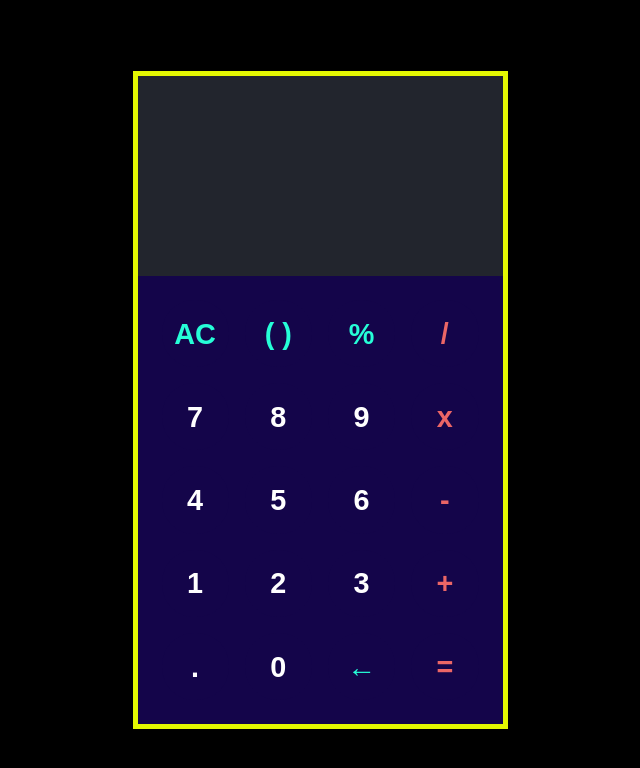
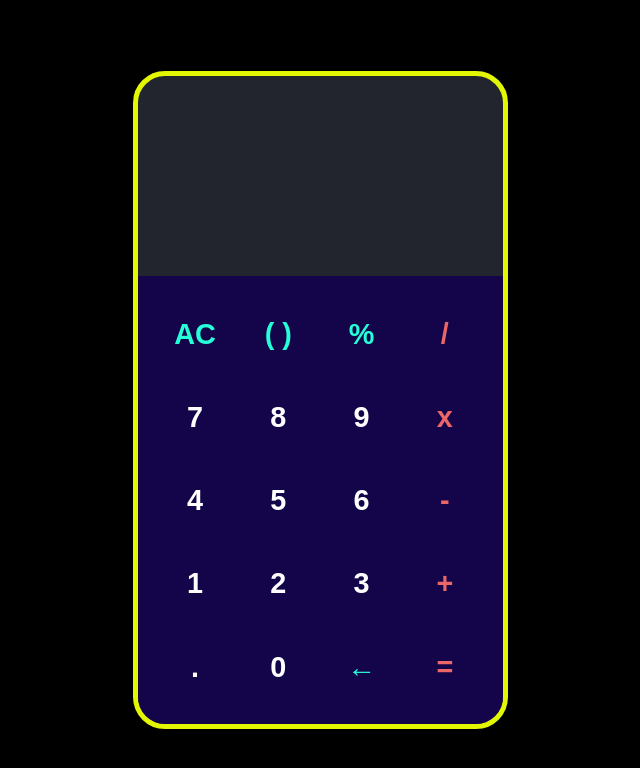
Before and after one commit to Subgor8126/OIBSIP, a plain HTML site: page calculator/index.html in a window 1280 px wide. Shown: the whole page, without its empty margins (320-960 px from the left). Drawn offline with Linux system fonts and the light colour scheme; a web font is replaced by a local one.

Commit message:
Update styles.css

```diff
--- a/calculator/styles.css
+++ b/calculator/styles.css
@@ -24,6 +24,7 @@
   flex-direction: column;
   overflow: hidden;
   border: solid #e3f702 5px;
+  border-radius: 2rem;
 }
 .display{
   min-height: 200px;
```
